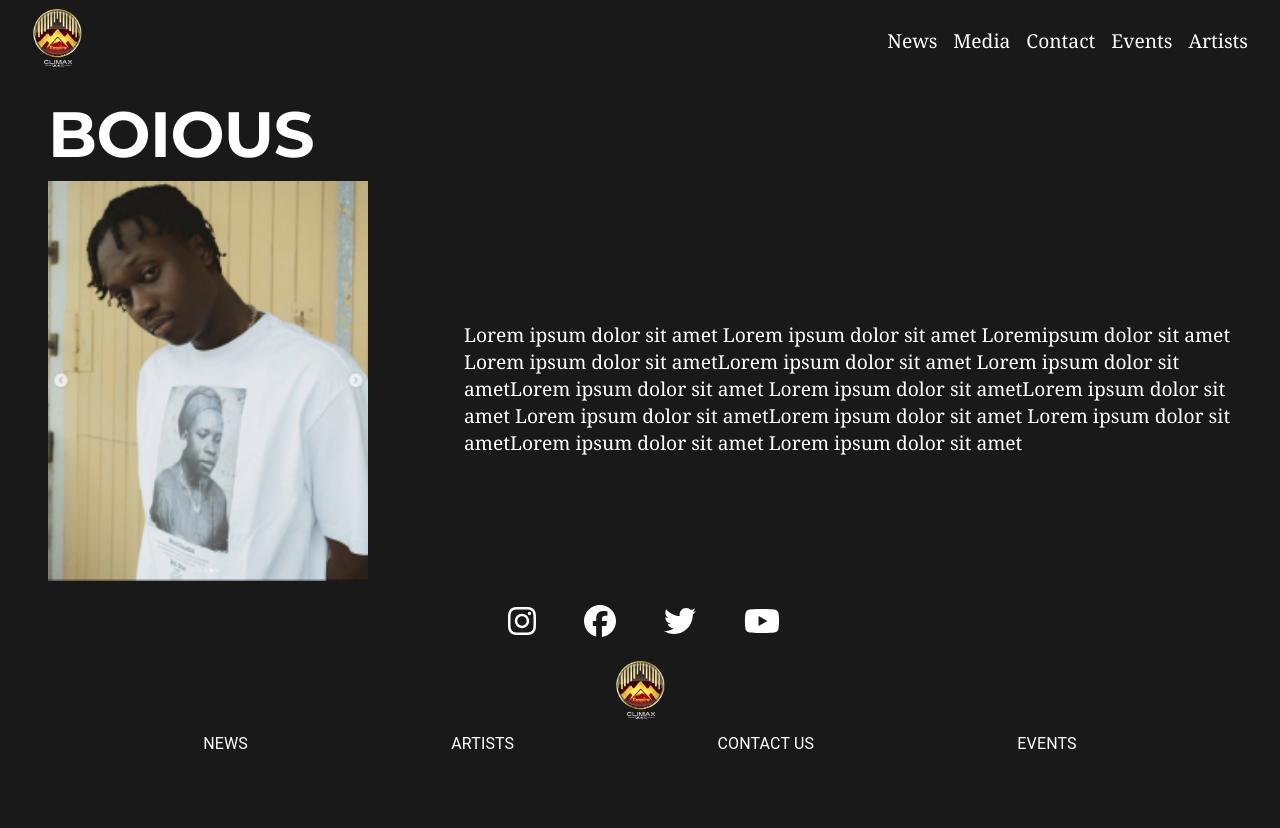
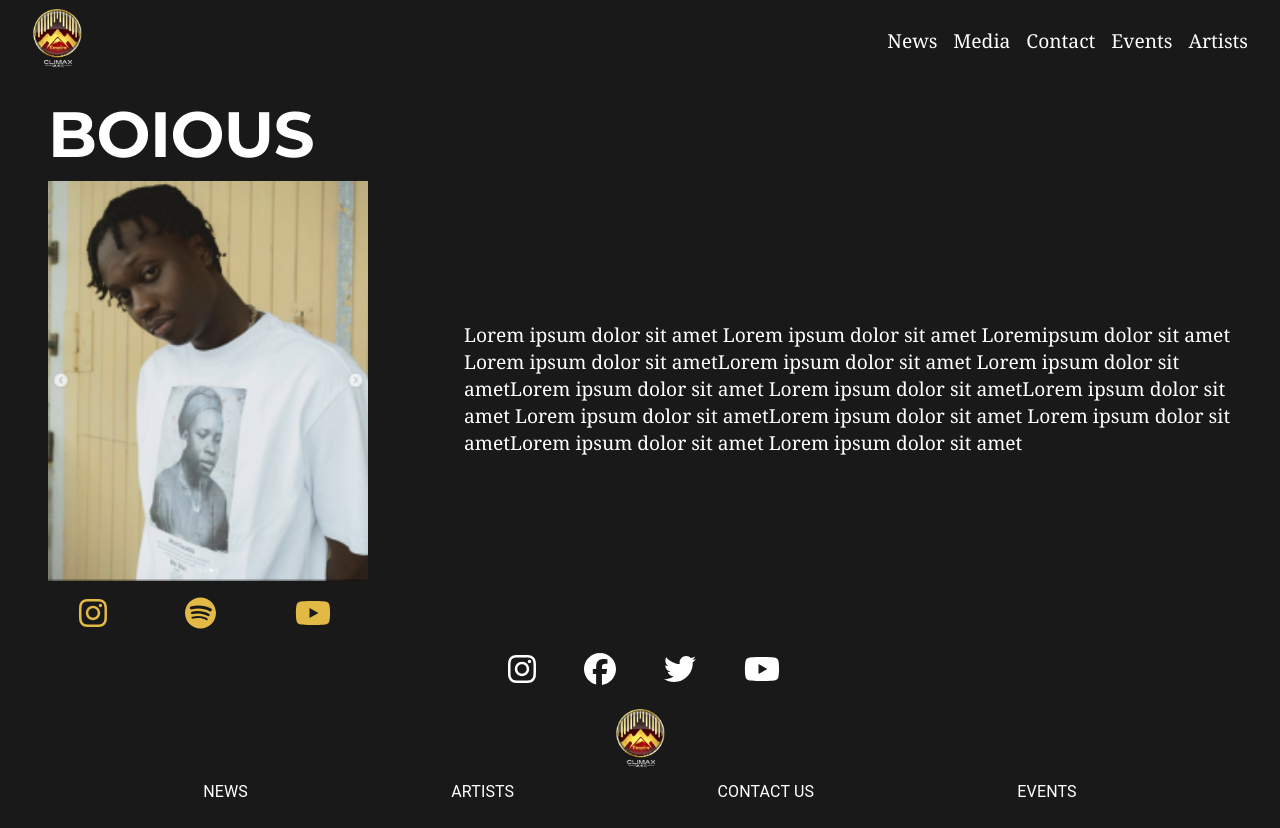
Before and after one commit to EllaMiri/ClimaxMusicEmpire, a Next.js app: page /Artists/BoiOus in a window 1280 px wide. Before the commit the page ends 800 px from the top, so only its background shows below. Built offline with nearby package versions, Linux system fonts and the light colour scheme.

Commit message:
added social media icons with links

```diff
--- a/pages/Artists/[artist].jsx
+++ b/pages/Artists/[artist].jsx
@@ -2,6 +2,13 @@ import { Typography } from "@mui/material";
 import { Box } from "@mui/system";
 import { useRouter } from "next/router";
 import styles from "../../styles/DetailedArtist.module.css";
+import { FontAwesomeIcon } from "@fortawesome/react-fontawesome";
+import { faInstagram } from "@fortawesome/free-brands-svg-icons";
+import { faFacebook } from "@fortawesome/free-brands-svg-icons";
+import { faYoutube } from "@fortawesome/free-brands-svg-icons";
+import { faTwitter } from "@fortawesome/free-brands-svg-icons";
+import { faSpotify } from "@fortawesome/free-brands-svg-icons";
+import Link from "next/link";
 
 const DetailedArtist = () => {
   const router = useRouter();
@@ -15,6 +22,24 @@ const DetailedArtist = () => {
       name1: "OUS",
 
       image: "/boi-ous.png",
+      instagram: (
+        <FontAwesomeIcon
+          style={{ fontSize: "2rem", color: "#e2b945" }}
+          icon={faInstagram}
+        />
+      ),
+      spotify: (
+        <FontAwesomeIcon
+          style={{ fontSize: "2rem", color: "#e2b945" }}
+          icon={faSpotify}
+        />
+      ),
+      youtube: (
+        <FontAwesomeIcon
+          style={{ fontSize: "2rem", color: "#e2b945" }}
+          icon={faYoutube}
+        />
+      ),
     },
   ];
   const icekidDsMockData = [
@@ -25,6 +50,24 @@ const DetailedArtist = () => {
       name1: "DS",
 
       image: "/icekid-ds.png",
+      instagram: (
+        <FontAwesomeIcon
+          style={{ fontSize: "2rem", color: "#e2b945" }}
+          icon={faInstagram}
+        />
+      ),
+      spotify: (
+        <FontAwesomeIcon
+          style={{ fontSize: "2rem", color: "#e2b945" }}
+          icon={faSpotify}
+        />
+      ),
+      youtube: (
+        <FontAwesomeIcon
+          style={{ fontSize: "2rem", color: "#e2b945" }}
+          icon={faYoutube}
+        />
+      ),
     },
   ];
   const freshgeeMockData = [
@@ -35,6 +78,24 @@ const DetailedArtist = () => {
       name1: "GEE",
 
       image: "/freshgee1.png",
+      instagram: (
+        <FontAwesomeIcon
+          style={{ fontSize: "2rem", color: "#e2b945" }}
+          icon={faInstagram}
+        />
+      ),
+      spotify: (
+        <FontAwesomeIcon
+          style={{ fontSize: "2rem", color: "#e2b945" }}
+          icon={faSpotify}
+        />
+      ),
+      youtube: (
+        <FontAwesomeIcon
+          style={{ fontSize: "2rem", color: "#e2b945" }}
+          icon={faYoutube}
+        />
+      ),
     },
   ];
   const principalOfMindsMockData = [
@@ -45,6 +106,24 @@ const DetailedArtist = () => {
       name1: "MINDS",
 
       image: "/PrincipalOfMinds.png",
+      instagram: (
+        <FontAwesomeIcon
+          style={{ fontSize: "2rem", color: "#e2b945" }}
+          icon={faInstagram}
+        />
+      ),
+      spotify: (
+        <FontAwesomeIcon
+          style={{ fontSize: "2rem", color: "#e2b945" }}
+          icon={faSpotify}
+        />
+      ),
+      youtube: (
+        <FontAwesomeIcon
+          style={{ fontSize: "2rem", color: "#e2b945" }}
+          icon={faYoutube}
+        />
+      ),
     },
   ];
 
@@ -112,6 +191,33 @@ const DetailedArtist = () => {
                 {principalOfMinds.description}
               </Typography>
             </Box>
+            <Box
+              style={{
+                display: "flex",
+                justifyContent: "space-evenly",
+                width: "32%",
+                marginTop: "1rem",
+              }}
+            >
+              <Link
+                href="https://www.instagram.com/principalofminds/"
+                target="_blank"
+              >
+                {principalOfMinds.instagram}
+              </Link>
+              <Link
+                href="https://open.spotify.com/artist/4IyQi8biIOt8i8AgXAnXqX?si=5GZeyqdkQdeteInIeuplZw"
+                target="_blank"
+              >
+                {principalOfMinds.spotify}
+              </Link>
+              <Link
+                href="https://www.youtube.com/@principalofminds"
+                target="_blank"
+              >
+                {principalOfMinds.youtube}
+              </Link>
+            </Box>
           </Box>
         ))}
       {artist === "BoiOus" &&
@@ -143,6 +249,30 @@ const DetailedArtist = () => {
               >
                 {boiOus.description}
               </Typography>
+            </Box>
+            <Box
+              style={{
+                display: "flex",
+                justifyContent: "space-evenly",
+                width: "32%",
+                marginTop: "1rem",
+              }}
+            >
+              <Link
+                href="https://www.instagram.com/boi0usgram/"
+                target="_blank"
+              >
+                {boiOus.instagram}
+              </Link>
+              <Link
+                href="https://open.spotify.com/artist/7wtxsPSvGlsHqTyrNzc44t?si=WfmzAPD8Ryiwd_6fEU5uhg"
+                target="_blank"
+              >
+                {boiOus.spotify}
+              </Link>
+              <Link href="https://www.youtube.com/@boious1836" target="_blank">
+                {boiOus.youtube}
+              </Link>
             </Box>
           </Box>
         ))}
@@ -176,6 +306,30 @@ const DetailedArtist = () => {
                 {icekidDs.description}
               </Typography>
             </Box>
+            <Box
+              style={{
+                display: "flex",
+                justifyContent: "space-evenly",
+                width: "32%",
+                marginTop: "1rem",
+              }}
+            >
+              <Link href="https://www.instagram.com/icekid_ds/" target="_blank">
+                {icekidDs.instagram}
+              </Link>
+              <Link
+                href="https://open.spotify.com/artist/6g0Bm71efm8afdMscw0VjQ?si=C6YLhhY6Rn-aSvsXbqzdsA"
+                target="_blank"
+              >
+                {icekidDs.spotify}
+              </Link>
+              <Link
+                href="https://www.youtube.com/@icekidds6432"
+                target="_blank"
+              >
+                {icekidDs.youtube}
+              </Link>
+            </Box>
           </Box>
         ))}
       {artist === "Freshgee" &&
@@ -207,6 +361,33 @@ const DetailedArtist = () => {
               >
                 {freshgee.description}
               </Typography>
+            </Box>
+            <Box
+              style={{
+                display: "flex",
+                justifyContent: "space-evenly",
+                width: "32%",
+                marginTop: "1rem",
+              }}
+            >
+              <Link
+                href="https://www.instagram.com/official_freshgee/"
+                target="_blank"
+              >
+                {freshgee.instagram}
+              </Link>
+              <Link
+                href="https://open.spotify.com/artist/2hL87QpNV2ZkJbUV33HtIC?si=PbH2SWXUTrGX-oHR0cfNFA"
+                target="_blank"
+              >
+                {freshgee.spotify}
+              </Link>
+              <Link
+                href="https://www.youtube.com/channel/UCxb0KUin9UA84j-RYE1ILKg"
+                target="_blank"
+              >
+                {freshgee.youtube}
+              </Link>
             </Box>
           </Box>
         ))}
```
